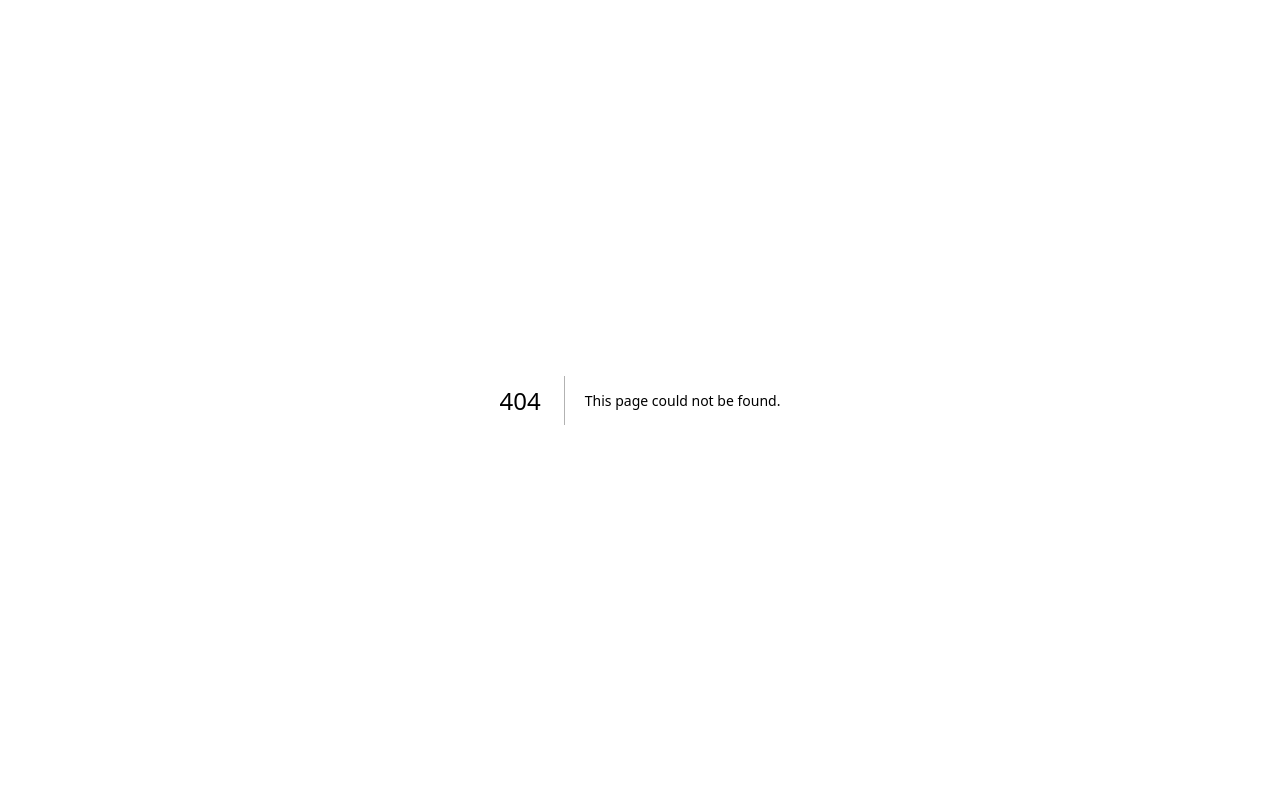
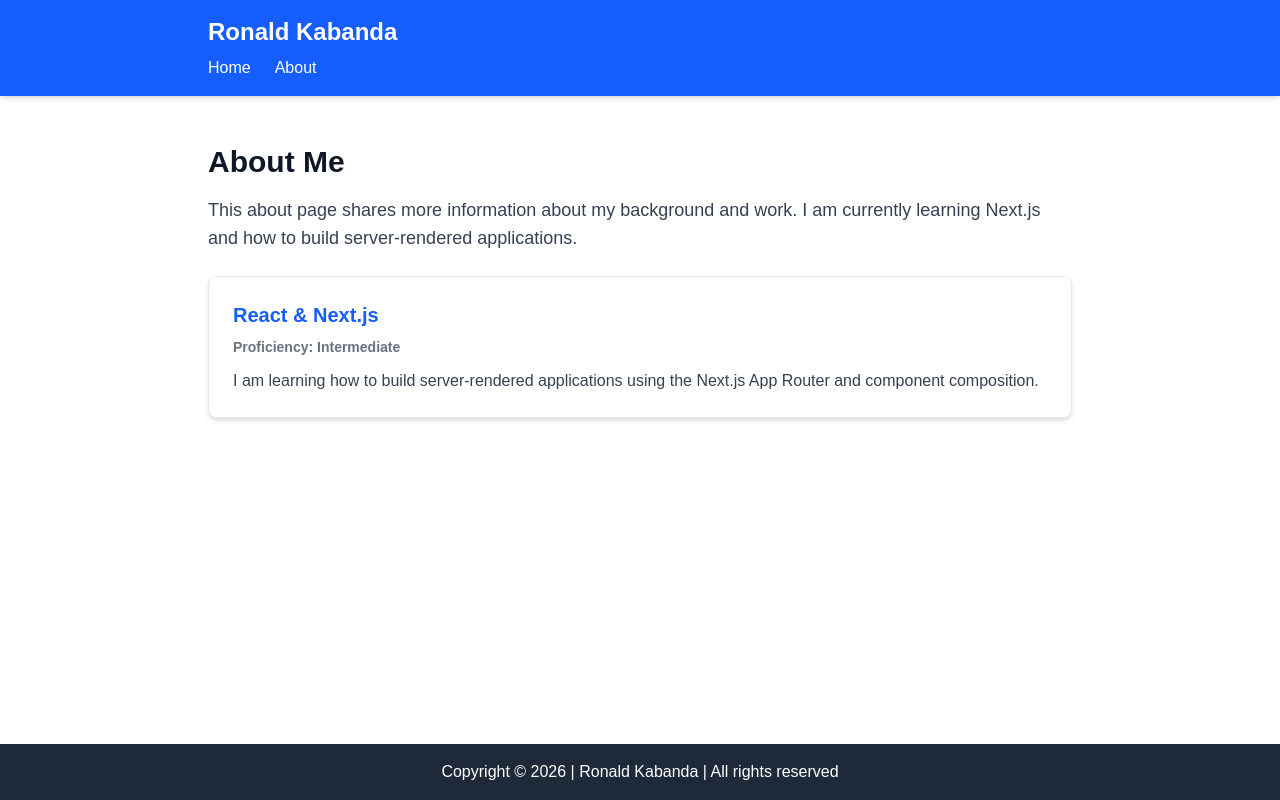
Before and after one commit to kabandaronald70-create/wdd430-portfolio, a Next.js app: page /about in a window 1280 px wide. Before the commit this address had no page. Built offline with nearby package versions, Linux system fonts and the light colour scheme.

Commit message:
Added components, pages, custom SkillCard, and API route

```diff
--- /dev/null
+++ b/app/about/page.tsx
@@ -0,0 +1,21 @@
+import SkillCard from "@/components/SkillCard";
+
+export default function About() {
+  return (
+    <div className="max-w-4xl mx-auto px-4 py-12">
+      <h2 className="text-3xl font-bold mb-4 text-gray-900">About Me</h2>
+      <p className="text-lg text-gray-700 mb-6">
+        This about page shares more information about my background and work. I
+        am currently learning Next.js and how to build server-rendered
+        applications.
+      </p>
+
+      {/* Here is your custom component! */}
+      <SkillCard
+        skillName="React & Next.js"
+        proficiency="Intermediate"
+        description="I am learning how to build server-rendered applications using the Next.js App Router and component composition."
+      />
+    </div>
+  );
+}
--- /dev/null
+++ b/app/api/hello/route.ts
@@ -0,0 +1,3 @@
+export async function GET() {
+  return Response.json({ message: "Hello from Next.js API!" });
+}
--- a/app/layout.tsx
+++ b/app/layout.tsx
@@ -1,29 +1,19 @@
-import type { Metadata } from "next";
-import { Geist, Geist_Mono } from "next/font/google";
 import "./globals.css";
+import Header from "@/components/Header";
+import Footer from "@/components/Footer";
 
-const geistSans = Geist({
-  variable: "--font-geist-sans",
-  subsets: ["latin"],
-});
-
-const geistMono = Geist_Mono({
-  variable: "--font-geist-mono",
-  subsets: ["latin"],
-});
-
-export const metadata: Metadata = {
-  title: "Create Next App",
-  description: "Generated by create next app",
-};
-
-export default function RootLayout({ children }: LayoutProps<"/">) {
+export default function RootLayout({
+  children,
+}: {
+  children: React.ReactNode;
+}) {
   return (
-    <html
-      lang="en"
-      className={`${geistSans.variable} ${geistMono.variable} h-full antialiased`}
-    >
-      <body className="min-h-full flex flex-col">{children}</body>
+    <html lang="en">
+      <body className="flex flex-col min-h-screen bg-gray-100">
+        <Header />
+        <main className="flex-grow">{children}</main>
+        <Footer />
+      </body>
     </html>
   );
 }
--- a/app/page.tsx
+++ b/app/page.tsx
@@ -1,69 +1,33 @@
-import Image from "next/image";
+import ProjectList from "@/components/ProjectList";
+
+const projects = [
+  {
+    title: "HOSA Website",
+    description:
+      "A responsive web application for former students of Highway Secondary School (Kiganda Town Council, Kassanda District, Uganda).",
+    technologies: ["HTML", "CSS", "JavaScript"],
+    link: "https://github.com/kabandaronald70-create/hosa_website",
+  },
+  {
+    title: "ResearchPro Analytics",
+    description:
+      "A portfolio project demonstrating survey data analysis, statistical inference, regression modelling, and responsible research practices.",
+    technologies: ["Python", "Jupyter Notebook"],
+    link: "https://github.com/kabandaronald70-create/ResearchPro-Analytics",
+  },
+];
 
 export default function Home() {
   return (
-    <div className="flex flex-col flex-1 items-center justify-center bg-zinc-50 font-sans dark:bg-black">
-      <main className="flex flex-1 w-full max-w-3xl flex-col items-center justify-between py-32 px-16 bg-white dark:bg-black sm:items-start">
-        <Image
-          className="dark:invert h-5 w-[100px]"
-          src="/next.svg"
-          alt="Next.js logo"
-          width={100}
-          height={20}
-          priority
-        />
-        <div className="flex flex-col items-center gap-6 text-center sm:items-start sm:text-left">
-          <h1 className="max-w-xs text-3xl font-semibold leading-10 tracking-tight text-black dark:text-zinc-50">
-            To get started, edit the{" "}
-            <code className="rounded bg-black/[.06] px-1.5 py-0.5 font-mono text-[0.9em] dark:bg-white/[.08]">
-              page.tsx
-            </code>{" "}
-            file.
-          </h1>
-          <p className="max-w-md text-lg leading-8 text-zinc-600 dark:text-zinc-400">
-            Looking for a starting point or more instructions? Head over to{" "}
-            <a
-              href="https://vercel.com/templates?framework=next.js&utm_source=create-next-app&utm_medium=appdir-template-tw&utm_campaign=create-next-app"
-              className="font-medium text-zinc-950 dark:text-zinc-50"
-            >
-              Templates
-            </a>{" "}
-            or the{" "}
-            <a
-              href="https://nextjs.org/learn?utm_source=create-next-app&utm_medium=appdir-template-tw&utm_campaign=create-next-app"
-              className="font-medium text-zinc-950 dark:text-zinc-50"
-            >
-              Learning
-            </a>{" "}
-            center.
-          </p>
-        </div>
-        <div className="flex flex-col gap-4 text-base font-medium sm:flex-row">
-          <a
-            className="flex h-12 w-full items-center justify-center gap-2 rounded-full bg-foreground px-5 text-background transition-colors hover:bg-[#383838] dark:hover:bg-[#ccc] md:w-[158px]"
-            href="https://vercel.com/new?utm_source=create-next-app&utm_medium=appdir-template-tw&utm_campaign=create-next-app"
-            target="_blank"
-            rel="noopener noreferrer"
-          >
-            <Image
-              className="dark:invert h-[14px] w-4"
-              src="/vercel.svg"
-              alt="Vercel logomark"
-              width={16}
-              height={14}
-            />
-            Deploy Now
-          </a>
-          <a
-            className="flex h-12 w-full items-center justify-center rounded-full border border-solid border-black/[.08] px-5 transition-colors hover:border-transparent hover:bg-black/[.04] dark:border-white/[.145] dark:hover:bg-[#1a1a1a] md:w-[158px]"
-            href="https://nextjs.org/docs?utm_source=create-next-app&utm_medium=appdir-template-tw&utm_campaign=create-next-app"
-            target="_blank"
-            rel="noopener noreferrer"
-          >
-            Documentation
-          </a>
-        </div>
-      </main>
+    <div className="container mx-auto px-4 py-12">
+      <section className="text-center py-12">
+        <h1 className="text-4xl font-bold mb-4 text-gray-900">My Portfolio</h1>
+        <p className="text-lg text-gray-700 max-w-2xl mx-auto">
+          I&apos;m a full-stack developer learning Next.js and React. Here are some
+          of my recent projects.
+        </p>
+      </section>
+      <ProjectList projects={projects} />
     </div>
   );
 }
--- /dev/null
+++ b/components/Footer.tsx
@@ -0,0 +1,14 @@
+"use client";
+
+export default function Footer() {
+  return (
+    <footer className="bg-gray-800 text-white py-4 mt-12">
+      <div className="container mx-auto text-center">
+        <p>
+          Copyright &copy; {new Date().getFullYear()} | Ronald Kabanda | All
+          rights reserved
+        </p>
+      </div>
+    </footer>
+  );
+}
--- /dev/null
+++ b/components/Header.tsx
@@ -0,0 +1,28 @@
+import Link from "next/link";
+
+export default function Header() {
+  return (
+    <header className="bg-blue-600 text-white py-4 shadow-md">
+      <div
+        id="header-title"
+        className="text-2xl font-bold max-w-4xl mx-auto px-4 mb-2"
+      >
+        Ronald Kabanda
+      </div>
+      <nav className="max-w-4xl mx-auto px-4 flex justify-between items-center">
+        <ul className="flex gap-6">
+          <li>
+            <Link href="/" className="hover:underline">
+              Home
+            </Link>
+          </li>
+          <li>
+            <Link href="/about" className="hover:underline">
+              About
+            </Link>
+          </li>
+        </ul>
+      </nav>
+    </header>
+  );
+}
--- /dev/null
+++ b/components/ProjectCard.tsx
@@ -0,0 +1,35 @@
+interface ProjectCardProps {
+  title: string;
+  description: string;
+  technologies: string[];
+  link?: string;
+}
+
+export default function ProjectCard({
+  title,
+  description,
+  technologies,
+  link,
+}: ProjectCardProps) {
+  return (
+    <article className="p-4 border-l-4 border-blue-600 bg-gray-50 rounded shadow-sm">
+      <h3 className="text-xl font-bold mb-2">{title}</h3>
+      <p className="text-gray-700 mb-3">{description}</p>
+      <p className="text-sm text-gray-600">
+        <strong>Technologies:</strong> {technologies.join(", ")}
+      </p>
+      {link && (
+        <p className="mt-2">
+          <a
+            href={link}
+            target="_blank"
+            rel="noopener noreferrer"
+            className="text-blue-600 hover:underline"
+          >
+            View Project
+          </a>
+        </p>
+      )}
+    </article>
+  );
+}
--- /dev/null
+++ b/components/ProjectList.tsx
@@ -0,0 +1,22 @@
+import ProjectCard from "./ProjectCard";
+
+interface Project {
+  title: string;
+  description: string;
+  technologies: string[];
+  link?: string;
+}
+
+interface ProjectListProps {
+  projects: Project[];
+}
+
+export default function ProjectList({ projects }: ProjectListProps) {
+  return (
+    <section className="grid gap-4 md:grid-cols-2">
+      {projects.map((project) => (
+        <ProjectCard key={project.title} {...project} />
+      ))}
+    </section>
+  );
+}
--- /dev/null
+++ b/components/SkillCard.tsx
@@ -0,0 +1,21 @@
+interface SkillCardProps {
+  skillName: string;
+  proficiency: string;
+  description: string;
+}
+
+export default function SkillCard({
+  skillName,
+  proficiency,
+  description,
+}: SkillCardProps) {
+  return (
+    <div className="bg-white p-6 rounded-lg shadow-md border border-gray-200 mt-6">
+      <h3 className="text-xl font-bold text-blue-600 mb-2">{skillName}</h3>
+      <p className="text-sm font-semibold text-gray-500 mb-3">
+        Proficiency: {proficiency}
+      </p>
+      <p className="text-gray-700">{description}</p>
+    </div>
+  );
+}
```
